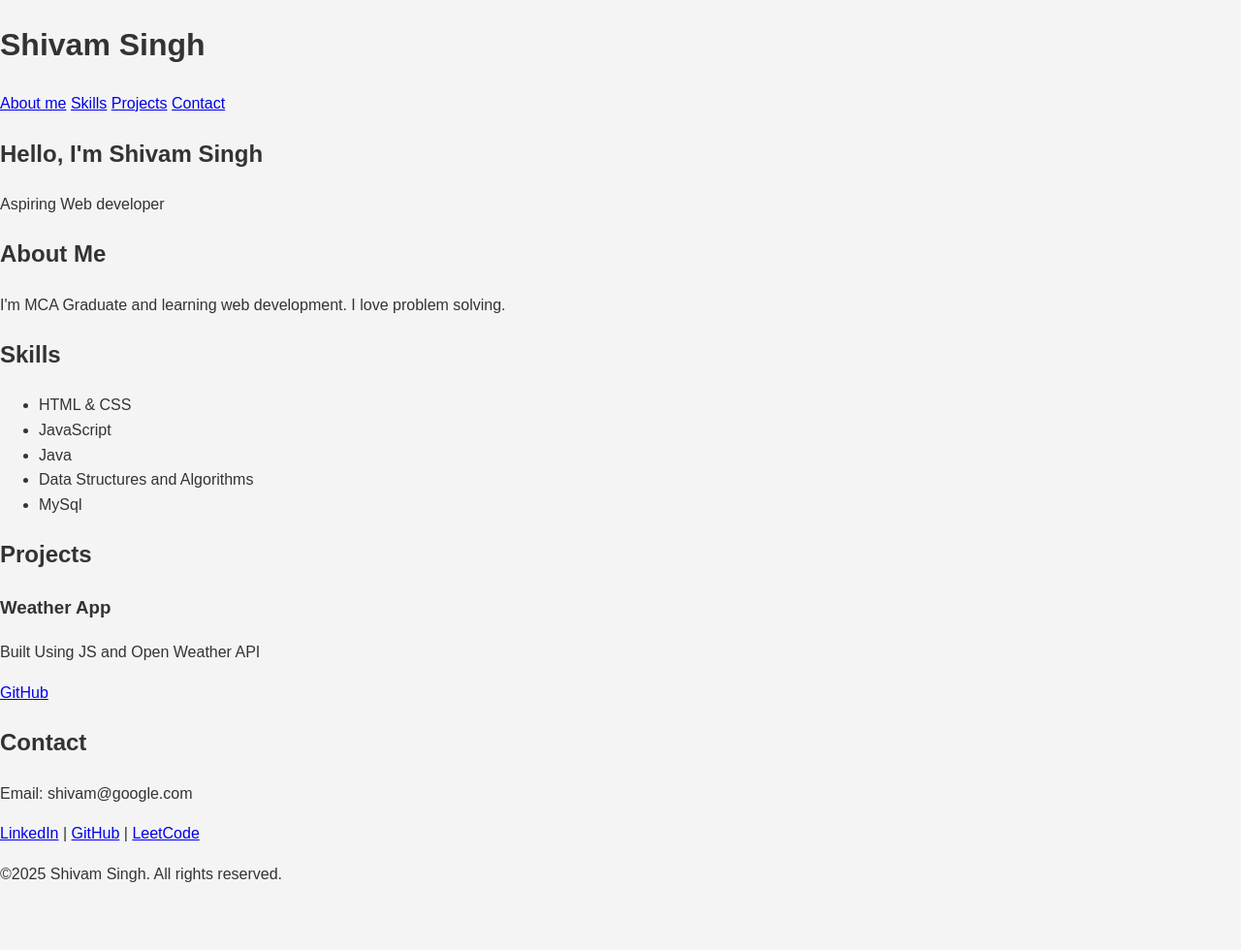
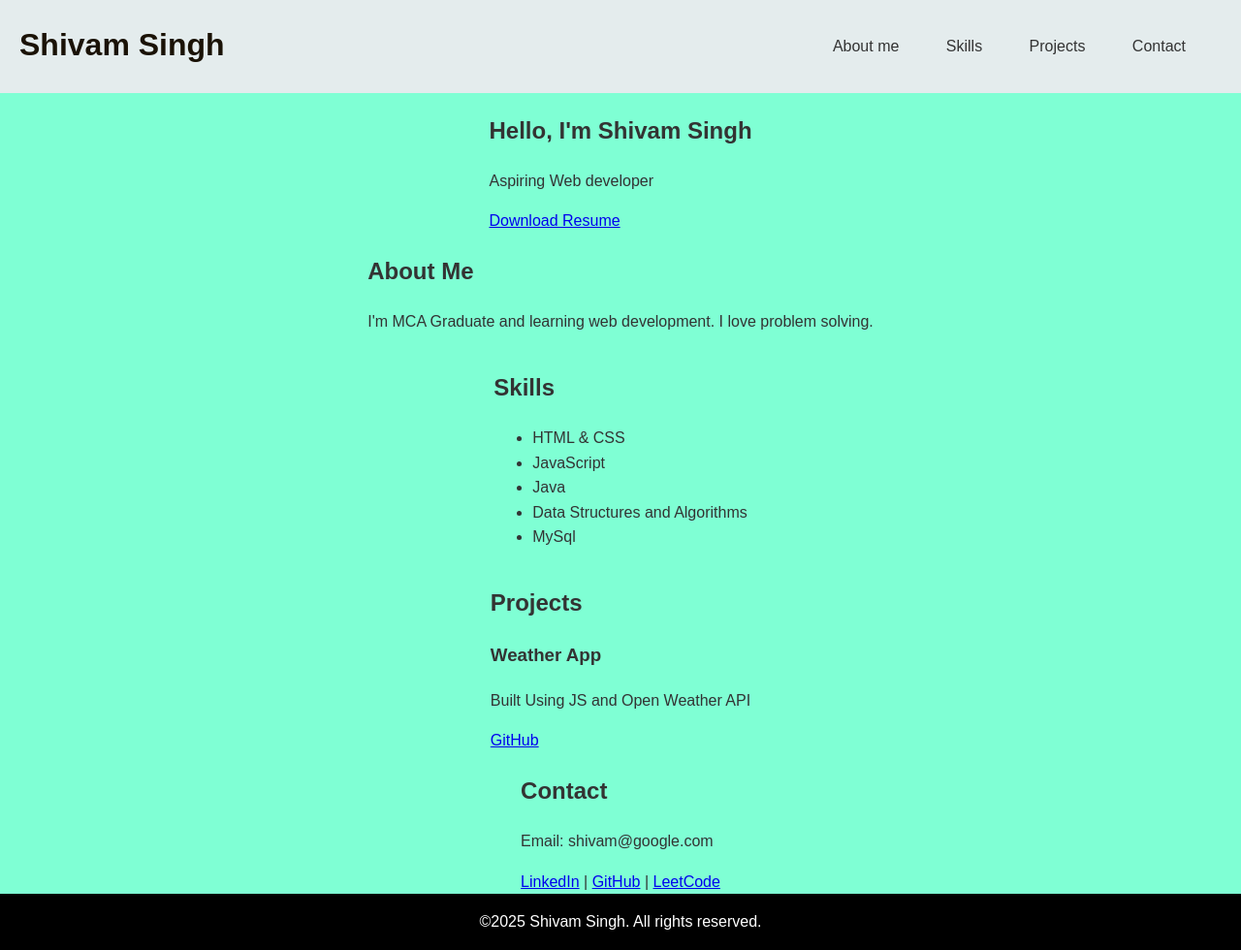
Before and after one commit to shhiivm/MyPortfolio, a plain HTML site: page index.html in a window 1280 px wide. Shown: the whole page at 97% size. Before the commit the page ends 930 px from the top, so only its background shows below. Drawn offline with Linux system fonts and the light colour scheme; a script that the page names is missing.

Commit message:
added download ressume feature

```diff
--- a/index.html
+++ b/index.html
@@ -8,9 +8,9 @@
 </head>
 
 <body>
-  <header>
+  <header class="head-bar">
     <h1>Shivam Singh</h1>
-    <nav>
+    <nav class="nav-bar">
       <a href="#about">About me</a>
       <a href="#skills">Skills</a>
       <a href="#projects">Projects</a>
@@ -18,9 +18,12 @@
     </nav>
   </header>
 
-  <section>
+  <div class="container-body">
+
+    <section class="welcome">
     <h2>Hello, I'm Shivam Singh</h2>
     <p>Aspiring Web developer</p>
+    <a href="SHIVANAND SINGH_Resum'e.pdf" download>Download Resume</a>
   </section>
 
 
@@ -62,9 +65,10 @@
     <a href="GitHub.com">GitHub</a> |
     <a href="leetcode.com/shhiivm">LeetCode</a>
   </section>
+  </div>
 
 
-  <footer>
+  <footer class="footer">
     <p>&#169;2025 Shivam Singh. All rights reserved.</p>
   </footer>
 
--- a/style.css
+++ b/style.css
@@ -12,137 +12,42 @@ body {
   scroll-behavior: smooth;
 }
 
-/*
-
-a {
-  color: #0077cc;
-  text-decoration: none;
+.head-bar {
+  background-color: #e4eced;
+  display: flex;
+  justify-content: space-between;
+}
+.head-bar h1 {
+  color: rgb(26, 18, 6);
+  margin-left: 20px;
+}
+.nav-bar {
+  padding: 35px;
 }
 
-a:hover {
-  color: #005fa3;
+.nav-bar a {
+  color: #333;
+  text-decoration: none;
+  padding: 20px 2px 20px 2px;
+  margin: 0 20px 0 20px;
+  cursor: pointer;
+}
+.nav-bar a:hover {
+  text-decoration: underline;
+  color: rgb(51, 0, 255);
 }
 
-/* Header and Nav */
-/* header {
-  background: #fff;
-  padding: 20px 40px;
+.container-body {
+  margin: 0;
+  background-color: aquamarine;
   display: flex;
-  justify-content: space-between;
+  flex-direction: column;
   align-items: center;
-  border-bottom: 1px solid #ddd;
-  position: sticky;
-  top: 0;
-  z-index: 1000;
 }
 
-
-header h1 {
-  font-size: 24px;
-  color: #111;
+.footer{
+  background-color: black;
+  color: #fff;
+  display: flex;
+  justify-content: center;
 }
-
-nav a {
-  margin-left: 20px;
-  font-weight: 500;
-}
-
-/* Hero Section */
-/* #hero {
-  padding: 100px 40px;
-  text-align: center;
-  background-color: #0077cc;
-  color: #fff;
-}
-
-#hero h2 {
-  font-size: 36px;
-  margin-bottom: 10px;
-}
-
-#hero p {
-  font-size: 18px;
-} */
-
-/* Section Styling */
-/* section {
-  padding: 60px 40px;
-  max-width: 1000px;
-  margin: 0 auto;
-}
-
-section h2 {
-  font-size: 28px;
-  margin-bottom: 20px;
-  color: #222;
-} */
-
-/* About and Skills */
-/* #about p {
-  font-size: 16px;
-}
-
-#skills ul {
-  list-style: none;
-  display: flex;
-  gap: 20px;
-  flex-wrap: wrap;
-}
-
-#skills li {
-  background: #e0e0e0;
-  padding: 10px 20px;
-  border-radius: 8px;
-  font-weight: 500;
-} */
-
-/* Projects Section */
-/* .project {
-  background: #fff;
-  padding: 20px;
-  margin-bottom: 20px;
-  border-left: 5px solid #0077cc;
-  box-shadow: 0 2px 6px rgba(0,0,0,0.1);
-  border-radius: 6px;
-}
-
-.project h3 {
-  margin-bottom: 10px;
-}
-
-.project a {
-  display: inline-block;
-  margin-top: 10px;
-  font-size: 14px;
-} */
-
-/* Contact */
-/* #contact p {
-  font-size: 16px;
-  margin-bottom: 10px;
-} */
-
-/* Footer
-footer {
-  text-align: center;
-  padding: 20px;
-  background-color: #222;
-  color: #fff;
-  font-size: 14px;
-}
-
-/* Responsive Design
-@media (max-width: 768px) {
-  header {
-    flex-direction: column;
-    align-items: flex-start;
-  }
-
-  nav {
-    margin-top: 10px;
-  }
-
-  #skills ul {
-    flex-direction: column;
-  }
-} */
```
Also changed, not shown: 1 other file.
